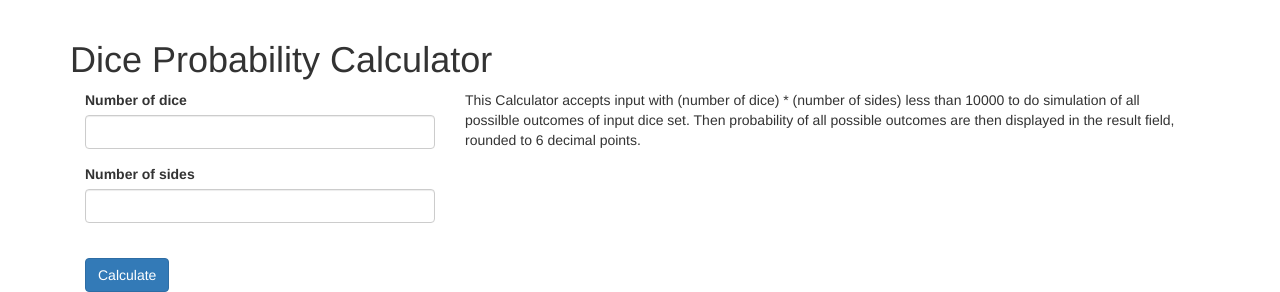
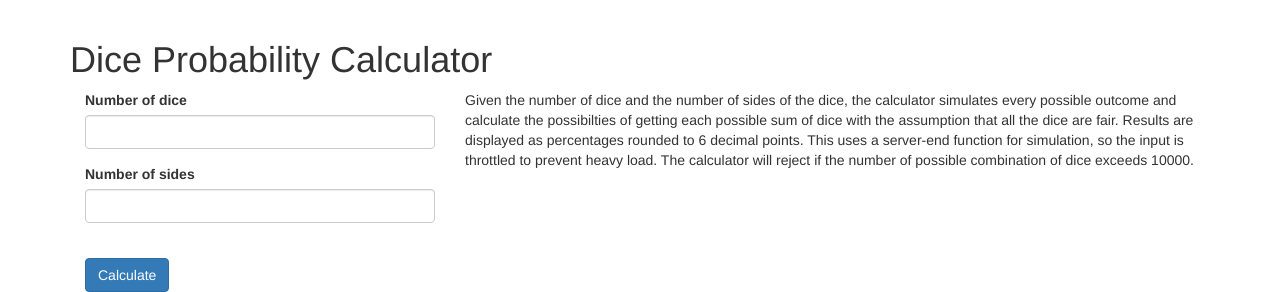
Before and after one commit to 0903lokchan/toolbox, a Flask app: page /dice_cal in a window 1280 px wide. Shown: the part 52-344 px from the top of the page. Run offline with Flask 2, Linux system fonts and the light colour scheme; some libraries are stand-ins or nearby versions.

Commit message:
rewrite app description

```diff
--- a/app/templates/dice_cal/main.html
+++ b/app/templates/dice_cal/main.html
@@ -62,9 +62,13 @@
             </div>
             <div class="col-sm-8">
                 <p>
-                    This Calculator accepts input with (number of dice) * (number of sides) less than
-                    10000 to do simulation of all possilble outcomes of input dice set. Then probability
-                    of all possible outcomes are then displayed in the result field, rounded to 6 decimal points.
+                    Given the number of dice and the number of sides of the dice, the calculator simulates every possible
+                    outcome and calculate the possibilties of getting each possible sum of dice with the assumption that
+                    all the dice are fair. Results are displayed as percentages rounded to 6 decimal points.
+
+                    This uses a server-end function for simulation, so the input is throttled to
+                    prevent heavy load. The calculator will reject if the number of possible combination of dice exceeds
+                    10000.
                 </p>
             </div>
         </div>
```
